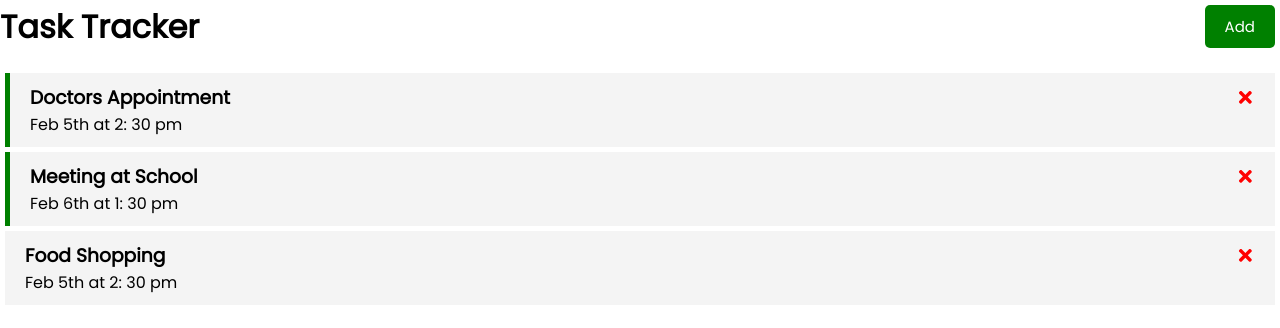
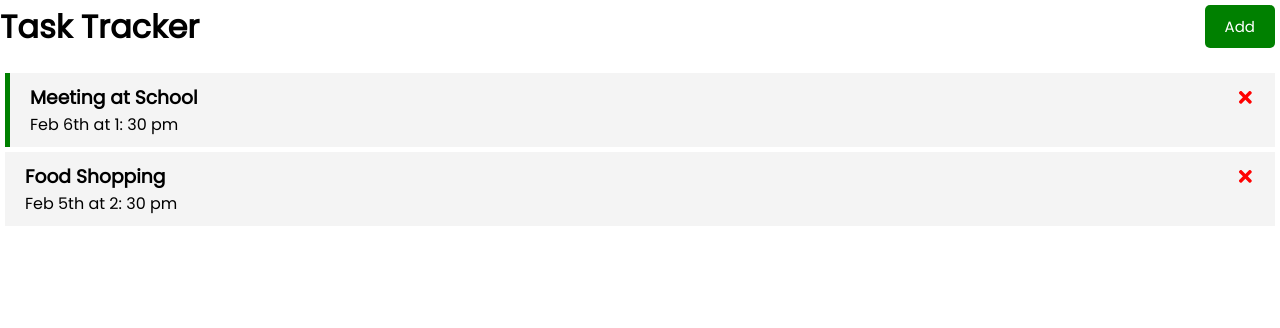
Before and after one commit to alexis-lv/react-task-tracker, a React (Create React App) app: page / in a window 1280 px wide. Shown: the top 328 px of the page. Built offline with nearby package versions, Linux system fonts and the light colour scheme; data requests are answered from the project's data file.

Commit message:
add delete task from server

```diff
--- a/db.json
+++ b/db.json
@@ -1,11 +1,5 @@
 {
   "tasks": [
-    {
-      "id": 1,
-      "text": "Doctors Appointment",
-      "day": "Feb 5th at 2: 30 pm",
-      "reminder": true
-    },
     {
       "id": 2,
       "text": "Meeting at School",
@@ -19,5 +13,4 @@
       "reminder": false
     }
   ]
-
 }
--- a/src/App.js
+++ b/src/App.js
@@ -28,7 +28,11 @@
     console.log('toggle', id)
   }
 
-  const deleteTask = (id) => {
+  const deleteTask = async (id) => {
+    await fetch(`http://localhost:5000/tasks/${id}`, {
+      method: 'DELETE'
+    })
+
     setTasks(tasks.filter((task) => task.id !== id))
   }
 
```
